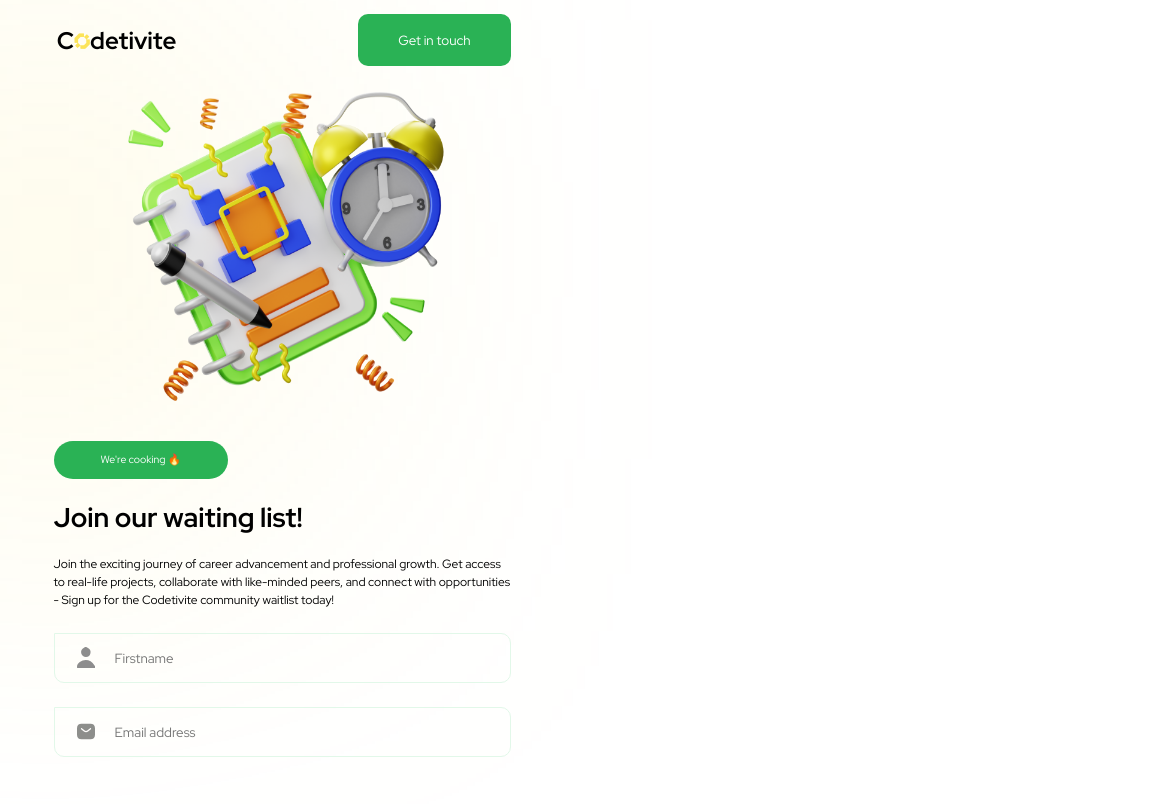
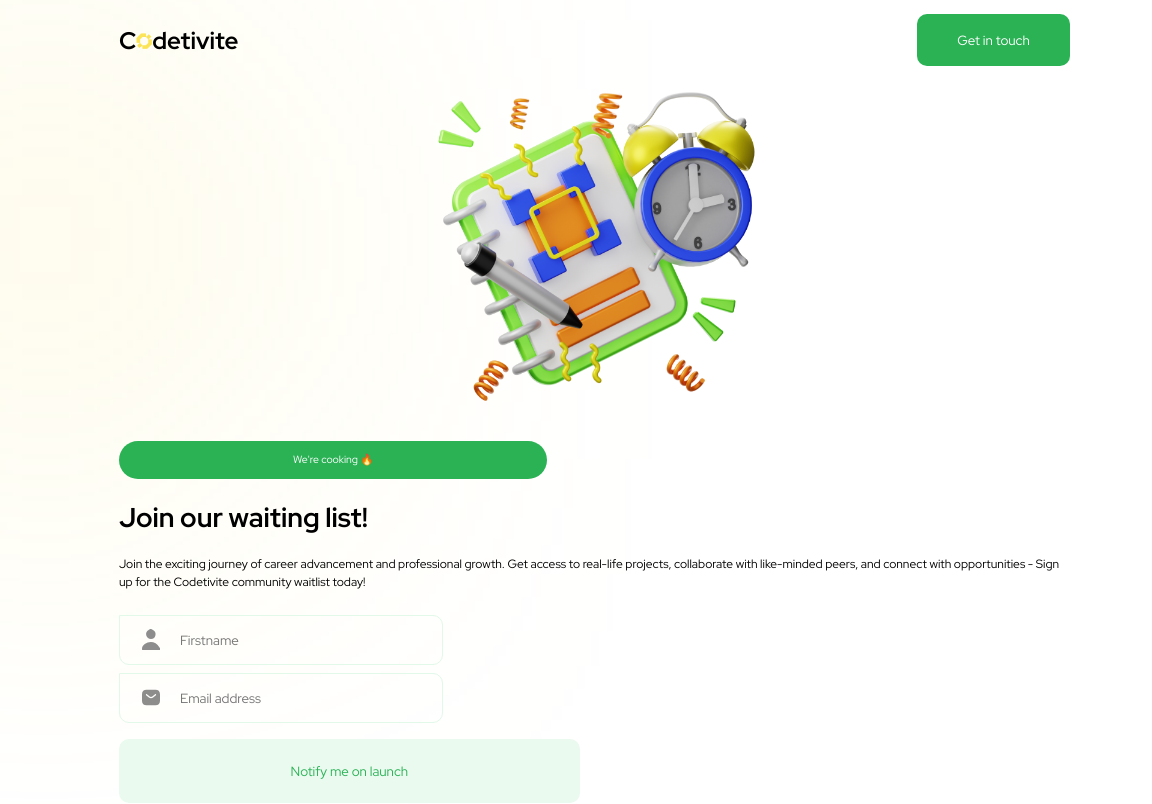
Before and after one commit to CodetiviteCore/Codetivite-FE-WaitingList, a React (Create React App) app: page / in a window 768 px wide. Shown: the top 804 px of the page, 1152 px wide, since content can reach past the window. Built offline with nearby package versions, Linux system fonts and the light colour scheme.

Commit message:
I don tire

```diff
--- a/src/App.js
+++ b/src/App.js
@@ -109,7 +109,7 @@
       <Navbar />
       <Modal showModal={showModal} setShowModal={setShowModal} link={"codetivite.com"} />
       <div className={"yellow"} />
-      <div className={"blue"} />
+      {/* <div className={"blue"} /> */}
       <main>
         <div>
           <div className='cooking'>
--- a/src/App.scss
+++ b/src/App.scss
@@ -1,6 +1,6 @@
 .parent_container {
   position: relative;
-
+  height: 100%;
   .blue {
     position: absolute;
     width: 231px;
@@ -33,7 +33,7 @@
 
     p{
       font-size: 1rem;
-      max-width: 35.5rem;
+      // max-width: 35.5rem;
       line-height: 1.5;
     }
     h2 {
@@ -94,12 +94,13 @@
 
 @media screen and (max-width:768px){
   .parent_container{
+    height: max-content;
     .blue{
       height: 50vh;
       width: 50%;
       top: 0;
       left: 8rem;
-      opacity: 0.8;
+      opacity: 1;
     }
     // .yellow{
     //   display: none;
@@ -118,21 +119,27 @@
         font-size: 12px;
       }
       .cooking{
-        width: 126px;
+        width: 40% !important;
         height: 26px;
         padding: 6px 24px;
         p{
             font-size: 10.5px;
         }
       }
+      form{
+        .inputs{
+          gap: 0.5rem !important;
+        }
+      }
 
 
     }
-    .image_container{
-      img{
-        width: 264.5px;
+    .landingImage{
+
+       width: 264.5px;
         height: 232.72px;
-      }
+
+
     }
 
     footer{
@@ -151,7 +158,22 @@
   .parent_container{
     width: max-content;
     .blue{
-      display: none;
+
+    }
+    // .image_container{
+    //   img{
+    //     width: 354.5px;
+    //     height: 322.72px;
+    //   }
+    // }
+  }
+
+}
+@media  (min-width:768px ) and (max-width: 800px) {
+  .parent_container{
+    width: max-content;
+    .blue{
+
     }
     .image_container{
       img{
@@ -162,18 +184,3 @@
   }
 
 }
-@media  (min-width:768px ) and (max-width: 800px) {
-  .parent_container{
-    width: max-content;
-    .blue{
-      display: none;
-    }
-    .image_container{
-      img{
-        width: 354.5px;
-        height: 322.72px;
-      }
-    }
-  }
-
-}
--- a/src/components/button/button.scss
+++ b/src/components/button/button.scss
@@ -41,8 +41,8 @@
         height:2rem;
     }
     .button2{
-        width:100%;
-        height: 48px;
+        width: 330px !important;
+        height: 48px !important;
     }
 
   }
--- a/src/components/input/input.scss
+++ b/src/components/input/input.scss
@@ -66,9 +66,10 @@
 
 @media only screen and (max-width:768px) {
     .input {
-        width: 94% !important;
+        width: 300px !important;
         height: 48px !important;
         border-radius: 0px 10px 10px !important;
+        margin-bottom: 0;
     }
 
 }
--- a/src/components/navbar/navbar.scss
+++ b/src/components/navbar/navbar.scss
@@ -13,6 +13,14 @@
     }
 }
 
+@media screen and (max-width:760px) {
+    div{
+
+        // gap: 10% !important;
+        width: initial !important;
+    }
+
+  }
 
 // //large laptop
 // @media screen and  (min-width: 1025px) and (max-width: 1440px) {
--- a/src/index.css
+++ b/src/index.css
@@ -9,6 +9,7 @@
   -webkit-font-smoothing: antialiased;
   -moz-osx-font-smoothing: grayscale;
   margin: 0 auto;
+  overflow-x: hidden;
 }
 *{
   margin:0;
```
